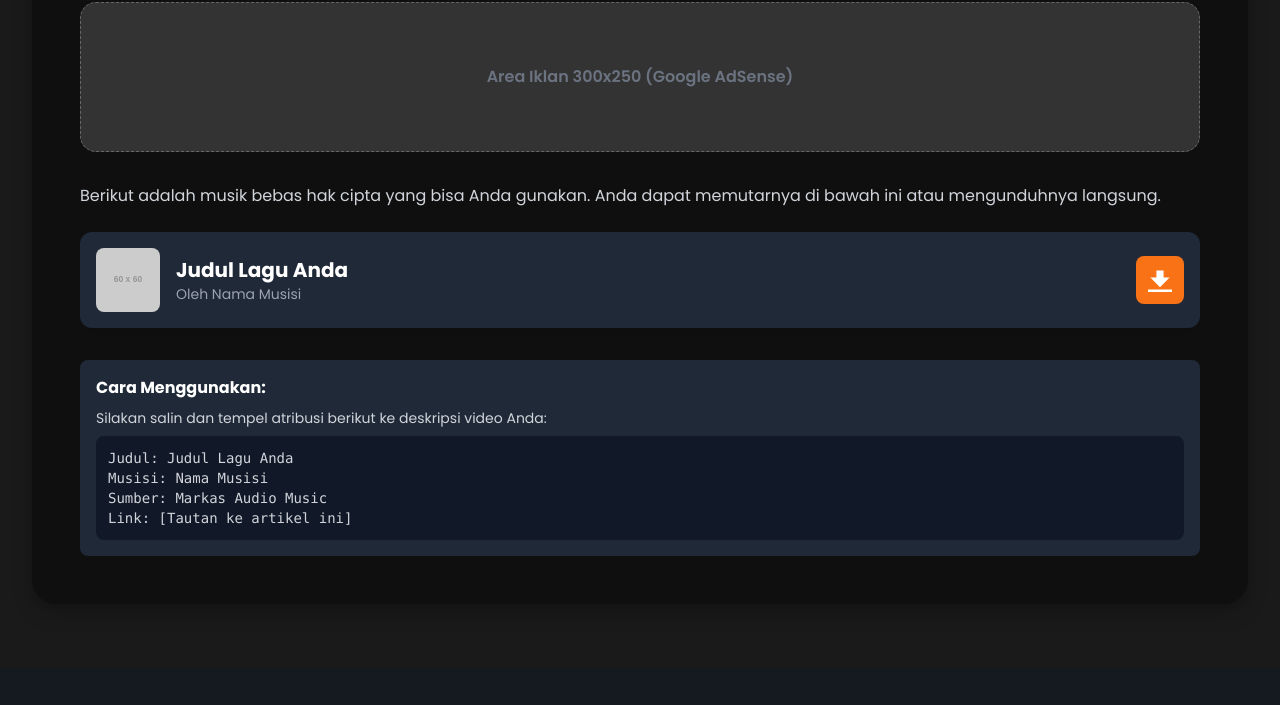
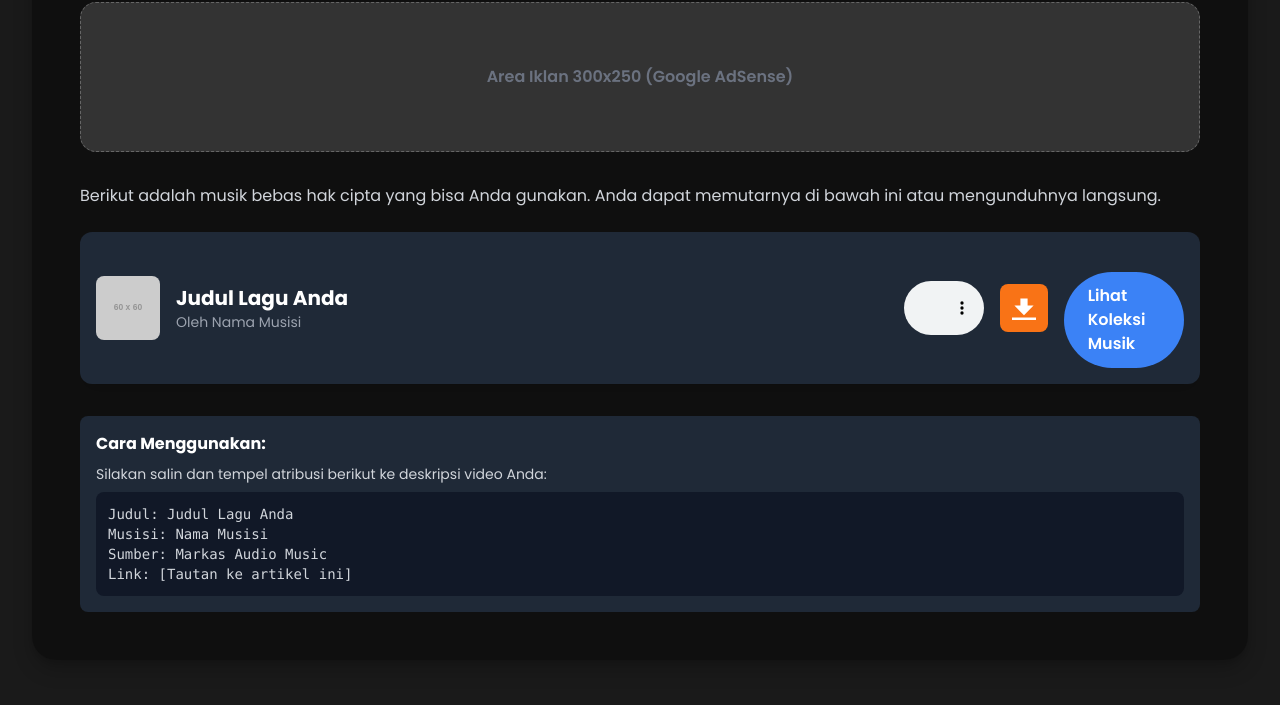
Before and after one commit to MarkasAudioMusic/markasaudiomusic.github.io, a plain HTML site: page blog.html in a window 1280 px wide. Shown: the part 1028-1733 px from the top of the page. Drawn offline with nearby package versions, Linux system fonts and the light colour scheme; placeholder pictures from the web are drawn by us.

Commit message:
Update blog.html

```diff
--- a/blog.html
+++ b/blog.html
@@ -146,6 +146,9 @@
                         <!-- Icon Unduh SVG -->
                         <svg class="h-6 w-6" fill="currentColor" viewBox="0 0 20 20" xmlns="http://www.w3.org/2000/svg"><path d="M13 8V2H7v6H2l8 8 8-8h-5zM0 18h20v2H0v-2z" /></svg>
                     </a>
+                    <a href="musiclist.html" class="inline-block mt-6 px-6 py-3 bg-blue-500 text-white font-semibold rounded-full hover:bg-blue-600 transition-colors duration-300">
+    Lihat Koleksi Musik
+</a>
                 </div>
             </div>
 
```
